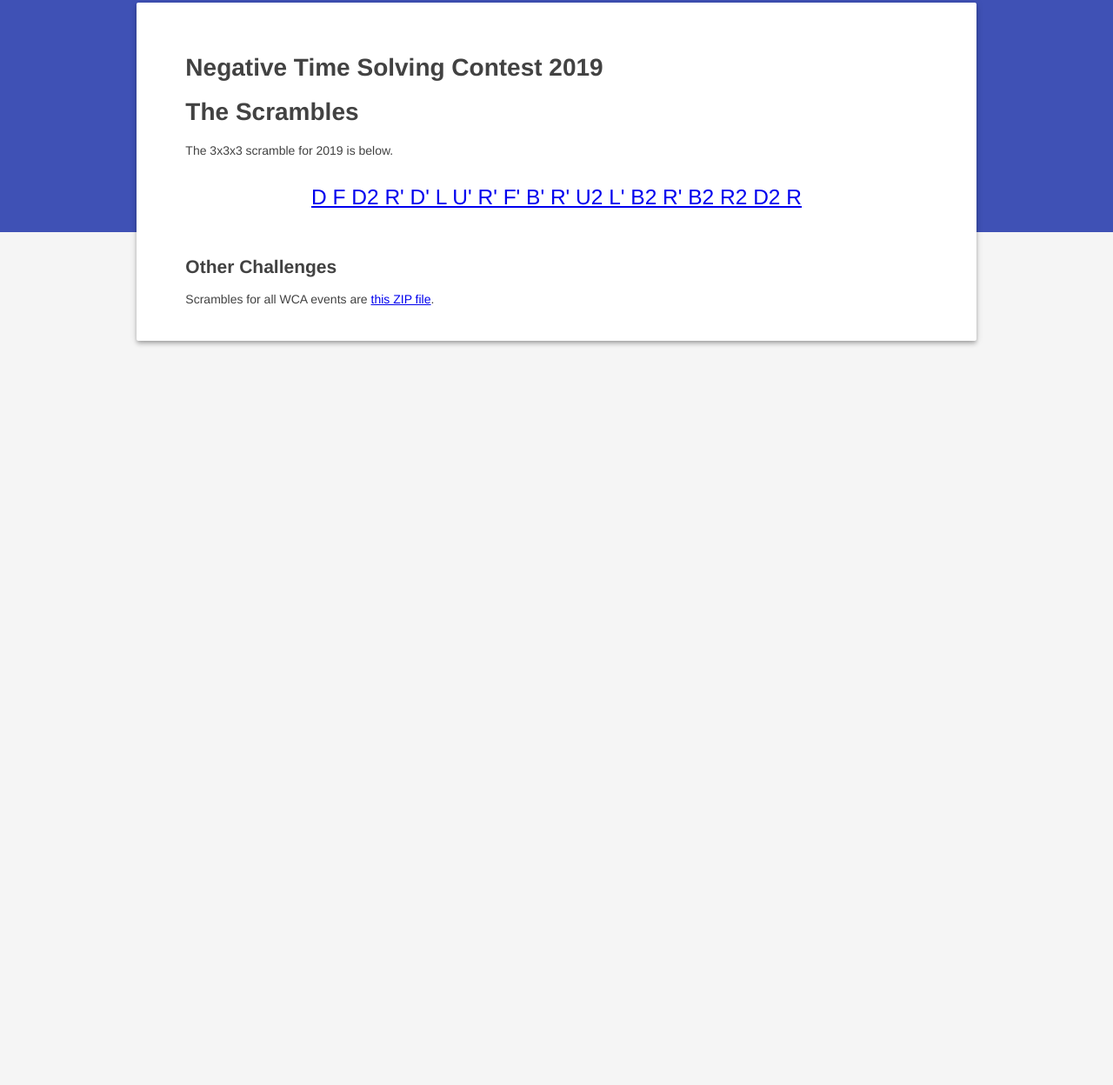
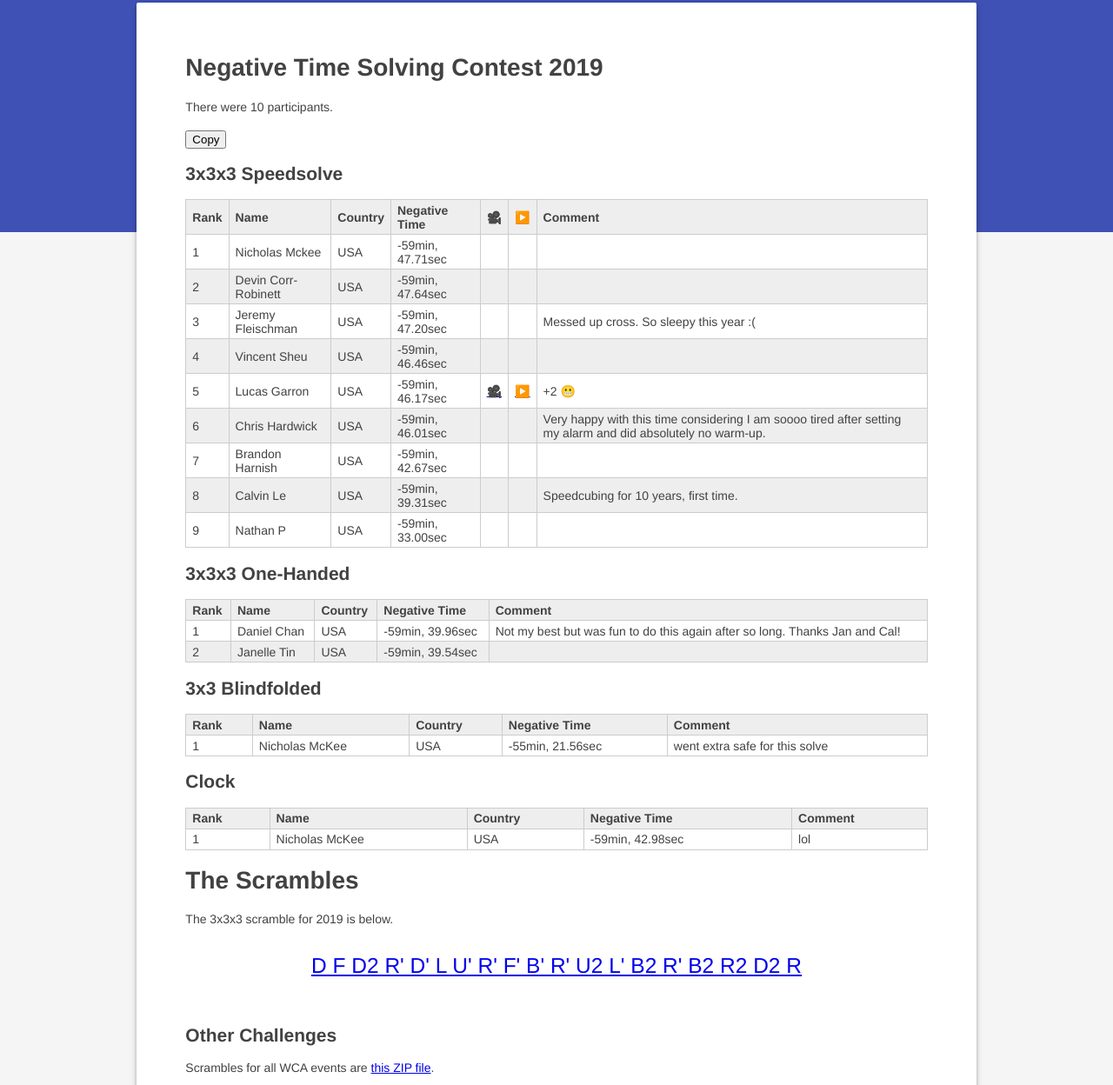
Before and after one commit to cubing/negative-time.cubing.net, a plain HTML site: page 2019/index.html in a window 1280 px wide. Shown: the part 117-1365 px from the top of the page at 87% size. Before the commit the page ends 800 px from the top, so only its background shows below. Drawn offline with Linux system fonts and the light colour scheme.

Commit message:
Update for 2020.

```diff
--- a/2019/index.html
+++ b/2019/index.html
@@ -1,11 +1,10 @@
-<!doctype html>
+<!DOCTYPE html>
 <html>
-
   <head>
     <meta charset="utf-8" />
-  <meta name="viewport" content="initial-scale=0.5">
+    <meta name="viewport" content="initial-scale=0.5" />
     <title>Negative Time Solving Contest</title>
-  <link rel="stylesheet" href="../style.css">
+    <link rel="stylesheet" href="../style.css" />
     <style>
       .content {
         min-width: 512px;
@@ -15,28 +14,218 @@
   </head>
 
   <body>
-
     <div class="header">
-    <a href="https://cubing.net/">cubing.net</a>&nbsp;→&nbsp;<a href="../">Negative Time</a>&nbsp;→&nbsp;2019
+      <a href="https://cubing.net/">cubing.net</a>&nbsp;→&nbsp;<a href="../"
+        >Negative Time</a
+      >&nbsp;→&nbsp;2019
     </div>
     <div class="ribbon"></div>
     <div class="content">
+      <h1 id="results">Negative Time Solving Contest 2019</h1>
 
-    <h1 id="results">Negative Time Solving Contest 2019</h1>
+      <p>There were 10 participants.</p>
+
+      <!-- Start of results-->
+      <button>Copy</button>
+      <h2 id="results-333">3x3x3 Speedsolve</h2>
+      <table>
+        <thead>
+          <tr>
+            <td>Rank</td>
+            <td>Name</td>
+            <td>Country</td>
+            <td>Negative Time</td>
+            <td>🎥</td>
+            <td>▶️</td>
+            <td>Comment</td>
+          </tr>
+        </thead>
+        <tbody>
+          <tr>
+            <td>1</td>
+            <td>Nicholas Mckee</td>
+            <td>USA</td>
+            <td>-59min, 47.71sec</td>
+            <td></td>
+            <td></td>
+            <td></td>
+          </tr>
+          <tr>
+            <td>2</td>
+            <td>Devin Corr-Robinett</td>
+            <td>USA</td>
+            <td>-59min, 47.64sec</td>
+            <td></td>
+            <td></td>
+            <td></td>
+          </tr>
+          <tr>
+            <td>3</td>
+            <td>Jeremy Fleischman</td>
+            <td>USA</td>
+            <td>-59min, 47.20sec</td>
+            <td></td>
+            <td></td>
+            <td>Messed up cross. So sleepy this year :(</td>
+          </tr>
+          <tr>
+            <td>4</td>
+            <td>Vincent Sheu</td>
+            <td>USA</td>
+            <td>-59min, 46.46sec</td>
+            <td></td>
+            <td></td>
+            <td></td>
+          </tr>
+          <tr>
+            <td>5</td>
+            <td>Lucas Garron</td>
+            <td>USA</td>
+            <td>-59min, 46.17sec</td>
+            <td>
+              <a href="https://www.youtube.com/watch?v=0YN0uQCSldY"
+                ><span title="Video">🎥</span></a
+              >
+            </td>
+            <td>
+              <a
+                href="https://alg.cubing.net/?alg=x2-_R-_U_r_R-_U-_x_U-_l2-_%2F%2F_Cross%0AU_R-_U_R_y_R-_U2-_R_%2F%2F_Slot_1%0AR_U2-_R-_U-_R_U_R-_%2F%2F_Slot_2%0Ay-_U_y-_U2-_R-_U_R_U-_R-_U-_R_%2F%2F_Slot_3%0AU-_r_U-_r-_U2-_r_U_r-_U2-_R_U_R-_%2F%2F_ELS%0Ay-_U_R-_U-_R_U_R-_U-_R_U_R-_U-_R_%2F%2F_CLS%0AR-_U_R-_U-_R_D-_R-_D_R-_U_D-_R2_U-_R2-_D_R3_%2F%2F_PLL_%28%26%232b%3B2%29&amp;setup=D_F_D2_R-_D-_L_U-_R-_F-_B-_R-_U2_L-_B2_R-_B2_R2_D2_R&amp;title=Lucas+Garron%0ANegative+Time+Solve+2019%0A-59min%2C+46.17sec"
+                ><span title="Reconstruction">▶️</span></a
+              >
+            </td>
+            <td>+2 😬</td>
+          </tr>
+          <tr>
+            <td>6</td>
+            <td>Chris Hardwick</td>
+            <td>USA</td>
+            <td>-59min, 46.01sec</td>
+            <td></td>
+            <td></td>
+            <td>
+              Very happy with this time considering I am soooo tired after
+              setting my alarm and did absolutely no warm-up.
+            </td>
+          </tr>
+          <tr>
+            <td>7</td>
+            <td>Brandon Harnish</td>
+            <td>USA</td>
+            <td>-59min, 42.67sec</td>
+            <td></td>
+            <td></td>
+            <td></td>
+          </tr>
+          <tr>
+            <td>8</td>
+            <td>Calvin Le</td>
+            <td>USA</td>
+            <td>-59min, 39.31sec</td>
+            <td></td>
+            <td></td>
+            <td>Speedcubing for 10 years, first time.</td>
+          </tr>
+          <tr>
+            <td>9</td>
+            <td>Nathan P</td>
+            <td>USA</td>
+            <td>-59min, 33.00sec</td>
+            <td></td>
+            <td></td>
+            <td></td>
+          </tr>
+        </tbody>
+      </table>
+      <h2 id="results-333oh">3x3x3 One-Handed</h2>
+      <table>
+        <thead>
+          <tr>
+            <td>Rank</td>
+            <td>Name</td>
+            <td>Country</td>
+            <td>Negative Time</td>
+            <td>Comment</td>
+          </tr>
+        </thead>
+        <tbody>
+          <tr>
+            <td>1</td>
+            <td>Daniel Chan</td>
+            <td>USA</td>
+            <td>-59min, 39.96sec</td>
+            <td>
+              Not my best but was fun to do this again after so long. Thanks Jan
+              and Cal!
+            </td>
+          </tr>
+          <tr>
+            <td>2</td>
+            <td>Janelle Tin</td>
+            <td>USA</td>
+            <td>-59min, 39.54sec</td>
+            <td></td>
+          </tr>
+        </tbody>
+      </table>
+      <h2 id="results-333bf">3x3 Blindfolded</h2>
+      <table>
+        <thead>
+          <tr>
+            <td>Rank</td>
+            <td>Name</td>
+            <td>Country</td>
+            <td>Negative Time</td>
+            <td>Comment</td>
+          </tr>
+        </thead>
+        <tbody>
+          <tr>
+            <td>1</td>
+            <td>Nicholas McKee</td>
+            <td>USA</td>
+            <td>-55min, 21.56sec</td>
+            <td>went extra safe for this solve</td>
+          </tr>
+        </tbody>
+      </table>
+      <h2 id="results-clock">Clock</h2>
+      <table>
+        <thead>
+          <tr>
+            <td>Rank</td>
+            <td>Name</td>
+            <td>Country</td>
+            <td>Negative Time</td>
+            <td>Comment</td>
+          </tr>
+        </thead>
+        <tbody>
+          <tr>
+            <td>1</td>
+            <td>Nicholas McKee</td>
+            <td>USA</td>
+            <td>-59min, 42.98sec</td>
+            <td>lol</td>
+          </tr>
+        </tbody>
+      </table>
+      <!-- End or results -->
 
       <h1>The Scrambles</h1>
 
       <p>The 3x3x3 scramble for 2019 is below.</p>
 
       <div class="scramble">
-      <a href="https://alg.cubing.net/?alg=D_F_D2_R-_D-_L_U-_R-_F-_B-_R-_U2_L-_B2_R-_B2_R2_D2_R&view=playback">D F D2 R' D' L U' R' F' B' R' U2 L' B2 R' B2 R2 D2 R</a>
+        <a
+          href="https://alg.cubing.net/?alg=D_F_D2_R-_D-_L_U-_R-_F-_B-_R-_U2_L-_B2_R-_B2_R2_D2_R&view=playback"
+          >D F D2 R' D' L U' R' F' B' R' U2 L' B2 R' B2 R2 D2 R</a
+        >
       </div>
 
       <h2>Other Challenges</h2>
 
-    Scrambles for all WCA events are <a href="./scrambles-2019.zip">this ZIP file</a>.
-
+      Scrambles for all WCA events are
+      <a href="./scrambles-2019.zip">this ZIP file</a>.
     </div>
   </body>
-
 </html>
--- /dev/null
+++ b/admin/process-responses/tsconfig.json
@@ -0,0 +1,5 @@
+{
+  "compilerOptions": {
+    "lib": ["dom", "es2020"]
+  }
+}
```
Also changed, not shown: 2017/index.html (+1 -1 lines), 2020/index.html (added, +42 -0 lines), admin/process-responses/package.json (added, +13 -0 lines), admin/process-responses/src/data.ts (added, +44 -0 lines), admin/process-responses/src/index.html (added, +2 -0 lines), admin/process-responses/src/index.ts (added, +151 -0 lines), index.html (+12 -9 lines), 5 other files. Lines whose indentation alone changed are shown as unchanged.
